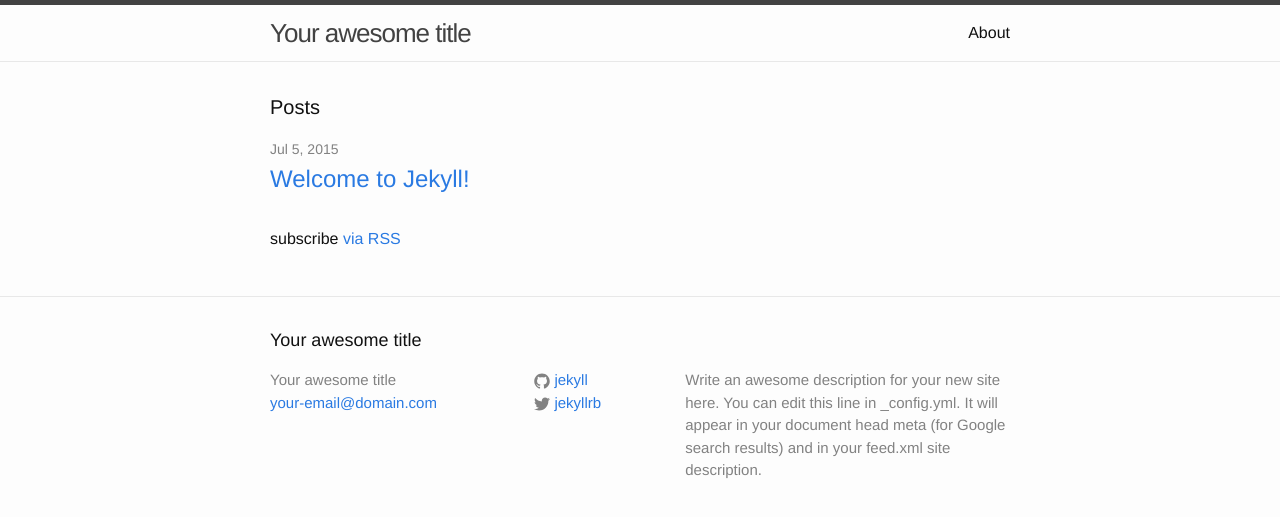
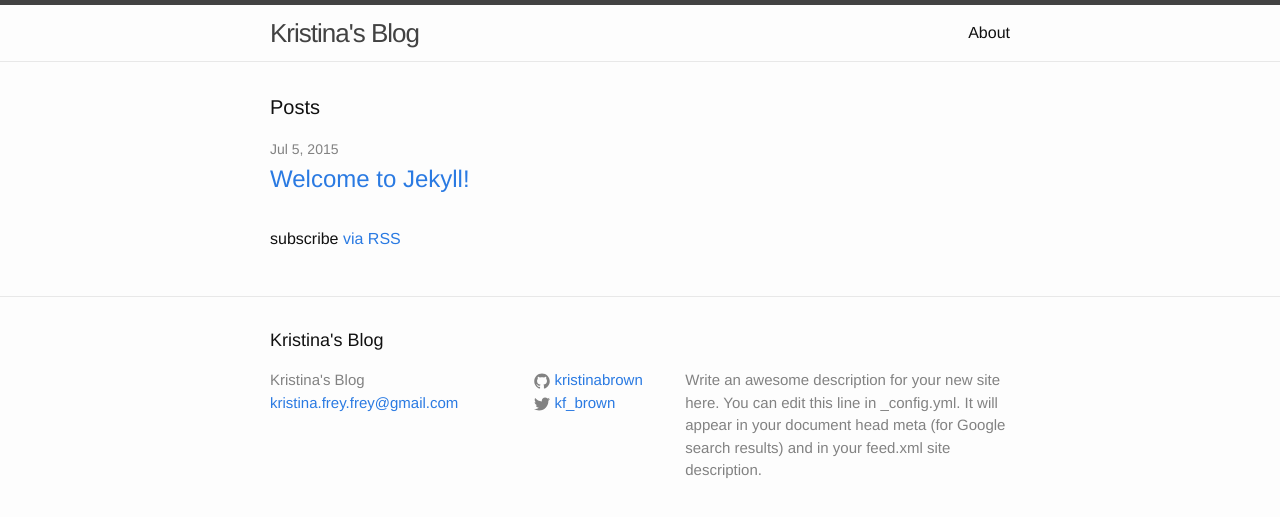
Before and after one commit to kristinabrown/kristinabrown.github.io, a Jekyll site: the page built from index.html, in a window 1280 px wide. Shown: the top 517 px of the page. Built offline with Jekyll 4.4.1, drawn with Linux system fonts in a browser that asks for light colours.

Commit message:
title changed

```diff
--- a/_config.yml
+++ b/_config.yml
@@ -1,14 +1,14 @@
 # Site settings
-title: Your awesome title
-email: your-email@domain.com
+title: Kristina's Blog
+email: kristina.frey.frey@gmail.com
 description: > # this means to ignore newlines until "baseurl:"
   Write an awesome description for your new site here. You can edit this
   line in _config.yml. It will appear in your document head meta (for
   Google search results) and in your feed.xml site description.
 baseurl: "" # the subpath of your site, e.g. /blog/
-url: "http://yourdomain.com" # the base hostname & protocol for your site
-twitter_username: jekyllrb
-github_username:  jekyll
+url: "http://kristinabrown.github.io/" # the base hostname & protocol for your site
+twitter_username: kf_brown
+github_username:  kristinabrown
 
 # Build settings
 markdown: kramdown
```
